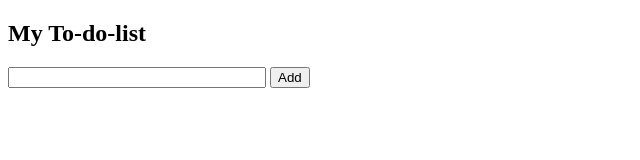
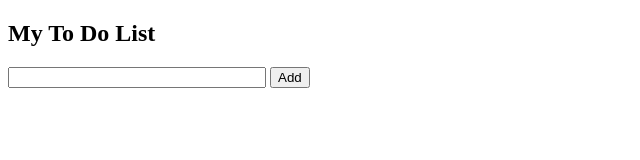
Before and after one commit to felixwurst/js-to-do-list, a plain HTML site: page index.html in a window 1280 px wide. Shown: the full height of the page, 0-640 px from the left. Drawn offline with Linux system fonts and the light colour scheme.

Commit message:
changed headline

```diff
--- a/index.html
+++ b/index.html
@@ -8,14 +8,12 @@
     <link rel="stylesheet" href="./css/index.css">
 </head>
 <body>
-
-    <h2>My To-do-list</h2>
+    <h2>My To Do List</h2>
     <input type="text" id="toDoInput" style="width: 250px;">
     <button id="addBtn">Add</button>
     <ol id="toDoList">
         <!-- <li>Study local storage <button>Done</button></li>
         <li>Stay at home <button>Done</button></li> -->
     </ol>
-
 </body>
 </html>
```
